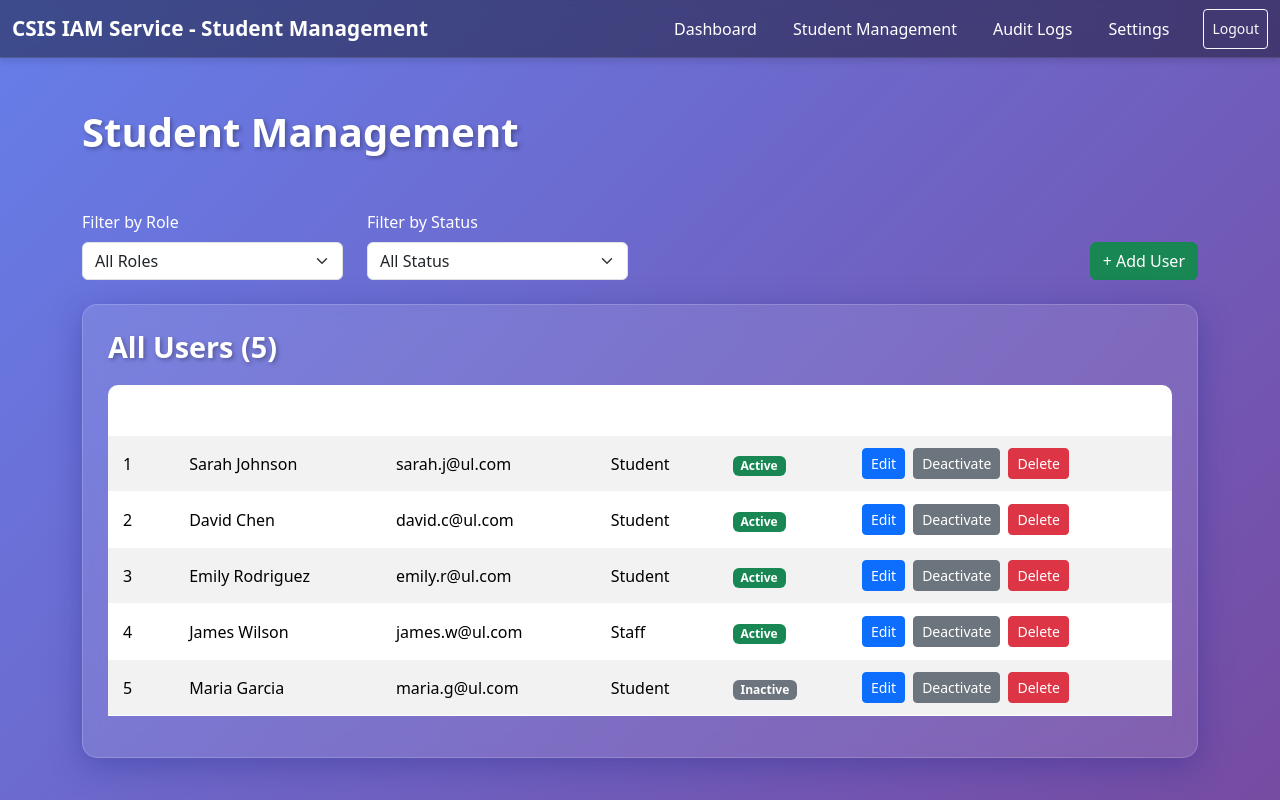
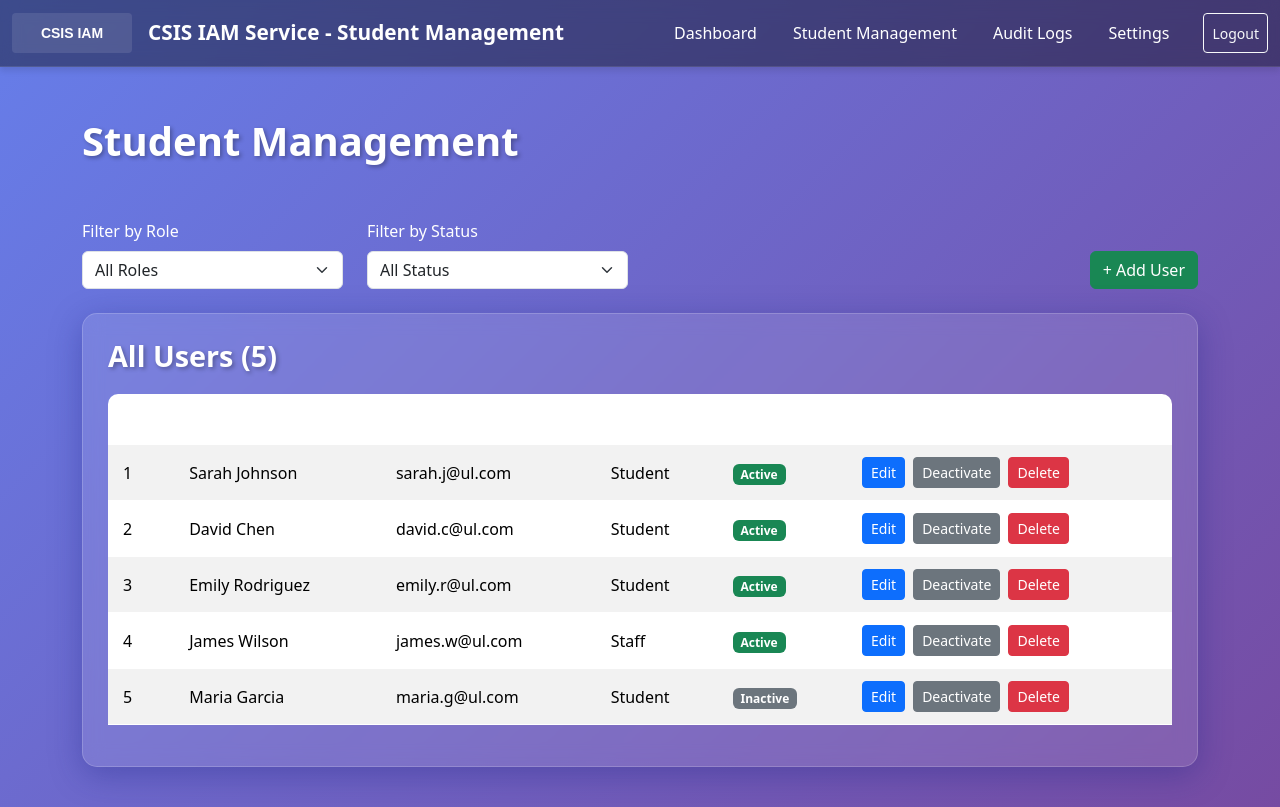
Before and after one commit to ufoericlaito/CSIS_IAM_service, a React (Vite) app: page /admin/users in a window 1280 px wide. Built offline with nearby package versions, Linux system fonts and the light colour scheme.

Commit message:
Add logo placeholder and update navigation bars

```diff
--- a/src/Pages/ADMIN/Audit_Logs.tsx
+++ b/src/Pages/ADMIN/Audit_Logs.tsx
@@ -62,7 +62,16 @@ const AuditLogs: React.FC = () => {
     <div className="dashboard-page">
       <Navbar className="navbar-custom" expand="lg">
         <Container fluid>
-          <Navbar.Brand className="text-white">CSIS IAM Service - Audit Logs</Navbar.Brand>
+          <Navbar.Brand className="text-white d-flex align-items-center">
+            <img
+              src="/logo-placeholder.svg"
+              alt="CSIS IAM Logo"
+              height="40"
+              className="me-3"
+              style={{ objectFit: 'contain' }}
+            />
+            <span>CSIS IAM Service - Audit Logs</span>
+          </Navbar.Brand>
           <Navbar.Toggle />
           <Navbar.Collapse>
             <Nav className="ms-auto">
--- a/src/Pages/ADMIN/Student_Management.tsx
+++ b/src/Pages/ADMIN/Student_Management.tsx
@@ -146,7 +146,16 @@ const StudentManagement: React.FC = () => {
     <div className="dashboard-page">
       <Navbar className="navbar-custom" expand="lg">
         <Container fluid>
-          <Navbar.Brand className="text-white">CSIS IAM Service - Student Management</Navbar.Brand>
+          <Navbar.Brand className="text-white d-flex align-items-center">
+            <img
+              src="/logo-placeholder.svg"
+              alt="CSIS IAM Logo"
+              height="40"
+              className="me-3"
+              style={{ objectFit: 'contain' }}
+            />
+            <span>CSIS IAM Service - Student Management</span>
+          </Navbar.Brand>
           <Navbar.Toggle />
           <Navbar.Collapse>
             <Nav className="ms-auto">
--- a/src/Pages/Dashboard_Home_Page_ADMIN.tsx
+++ b/src/Pages/Dashboard_Home_Page_ADMIN.tsx
@@ -101,7 +101,16 @@ const DashboardAdmin: React.FC = () => {
     <div className="dashboard-page">
       <Navbar className="navbar-custom" expand="lg">
         <Container fluid>
-          <Navbar.Brand className="text-white">CSIS IAM Service - Admin</Navbar.Brand>
+          <Navbar.Brand className="text-white d-flex align-items-center">
+            <img
+              src="/logo-placeholder.svg"
+              alt="CSIS IAM Logo"
+              height="40"
+              className="me-3"
+              style={{ objectFit: 'contain' }}
+            />
+            <span>CSIS IAM Service - Admin</span>
+          </Navbar.Brand>
           <Navbar.Toggle />
           <Navbar.Collapse>
             <Nav className="ms-auto">
--- a/src/Pages/Dashboard_Home_Page_User.tsx
+++ b/src/Pages/Dashboard_Home_Page_User.tsx
@@ -37,7 +37,16 @@ const DashboardUser: React.FC = () => {
     <div className="dashboard-page">
       <Navbar className="navbar-custom" expand="lg">
         <Container fluid>
-          <Navbar.Brand className="text-white">CSIS IAM Service</Navbar.Brand>
+          <Navbar.Brand className="text-white d-flex align-items-center">
+            <img
+              src="/logo-placeholder.svg"
+              alt="CSIS IAM Logo"
+              height="40"
+              className="me-3"
+              style={{ objectFit: 'contain' }}
+            />
+            <span>CSIS IAM Service</span>
+          </Navbar.Brand>
           <Navbar.Toggle />
           <Navbar.Collapse>
             <Nav className="ms-auto">
--- a/src/Pages/Settings_Page.tsx
+++ b/src/Pages/Settings_Page.tsx
@@ -76,7 +76,16 @@ const SettingsPage: React.FC = () => {
     <div className="dashboard-page">
       <Navbar className="navbar-custom" expand="lg">
         <Container fluid>
-          <Navbar.Brand className="text-white">CSIS IAM Service - Settings</Navbar.Brand>
+          <Navbar.Brand className="text-white d-flex align-items-center">
+            <img
+              src="/logo-placeholder.svg"
+              alt="CSIS IAM Logo"
+              height="40"
+              className="me-3"
+              style={{ objectFit: 'contain' }}
+            />
+            <span>CSIS IAM Service - Settings</span>
+          </Navbar.Brand>
           <Navbar.Toggle />
           <Navbar.Collapse>
             <Nav className="ms-auto">
--- a/src/Pages/Users_Information.tsx
+++ b/src/Pages/Users_Information.tsx
@@ -71,7 +71,16 @@ const UsersInformation: React.FC = () => {
     <div className="dashboard-page">
       <Navbar className="navbar-custom" expand="lg">
         <Container fluid>
-          <Navbar.Brand className="text-white">CSIS IAM Service - Student Management</Navbar.Brand>
+          <Navbar.Brand className="text-white d-flex align-items-center">
+            <img
+              src="/logo-placeholder.svg"
+              alt="CSIS IAM Logo"
+              height="40"
+              className="me-3"
+              style={{ objectFit: 'contain' }}
+            />
+            <span>CSIS IAM Service - Student Management</span>
+          </Navbar.Brand>
           <Navbar.Toggle />
           <Navbar.Collapse>
             <Nav className="ms-auto">
```
Also changed, not shown: public/logo-placeholder.svg (added), 1 other file (tests, documents, lock files or other folders).
